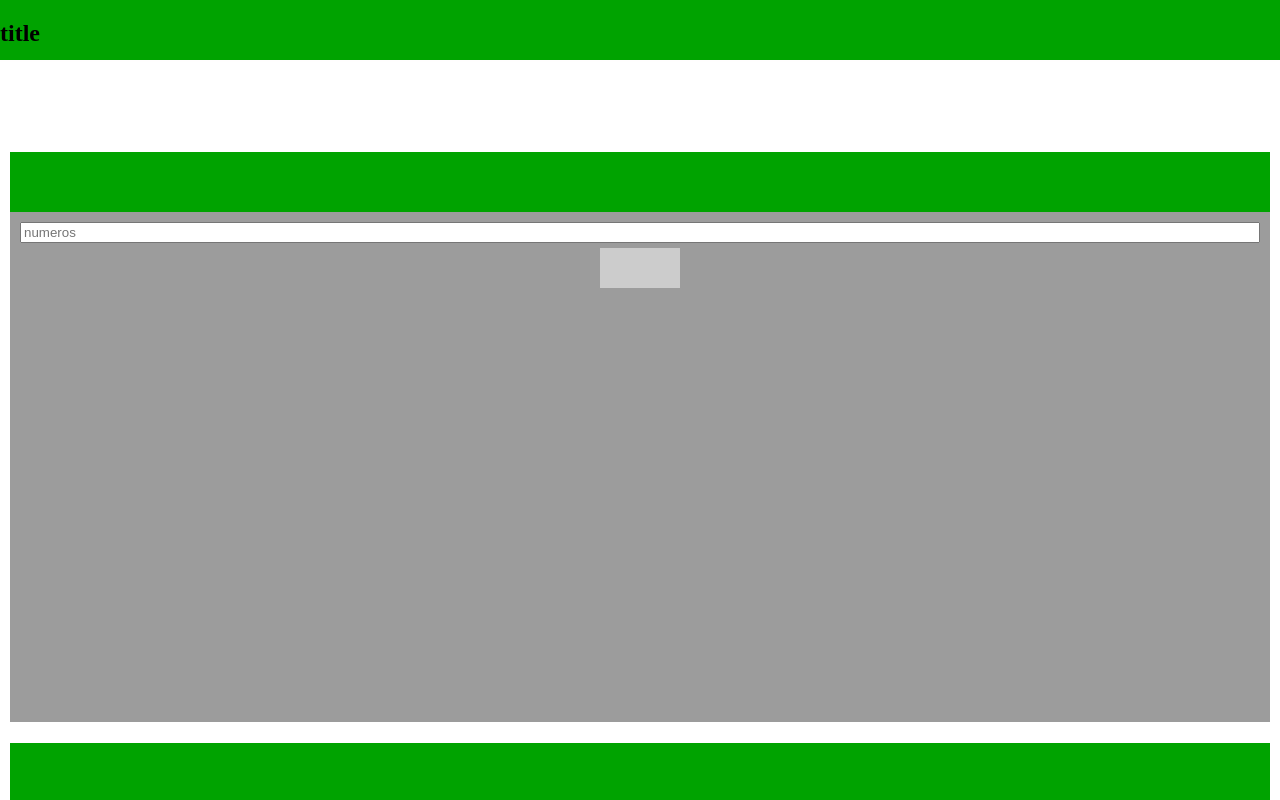
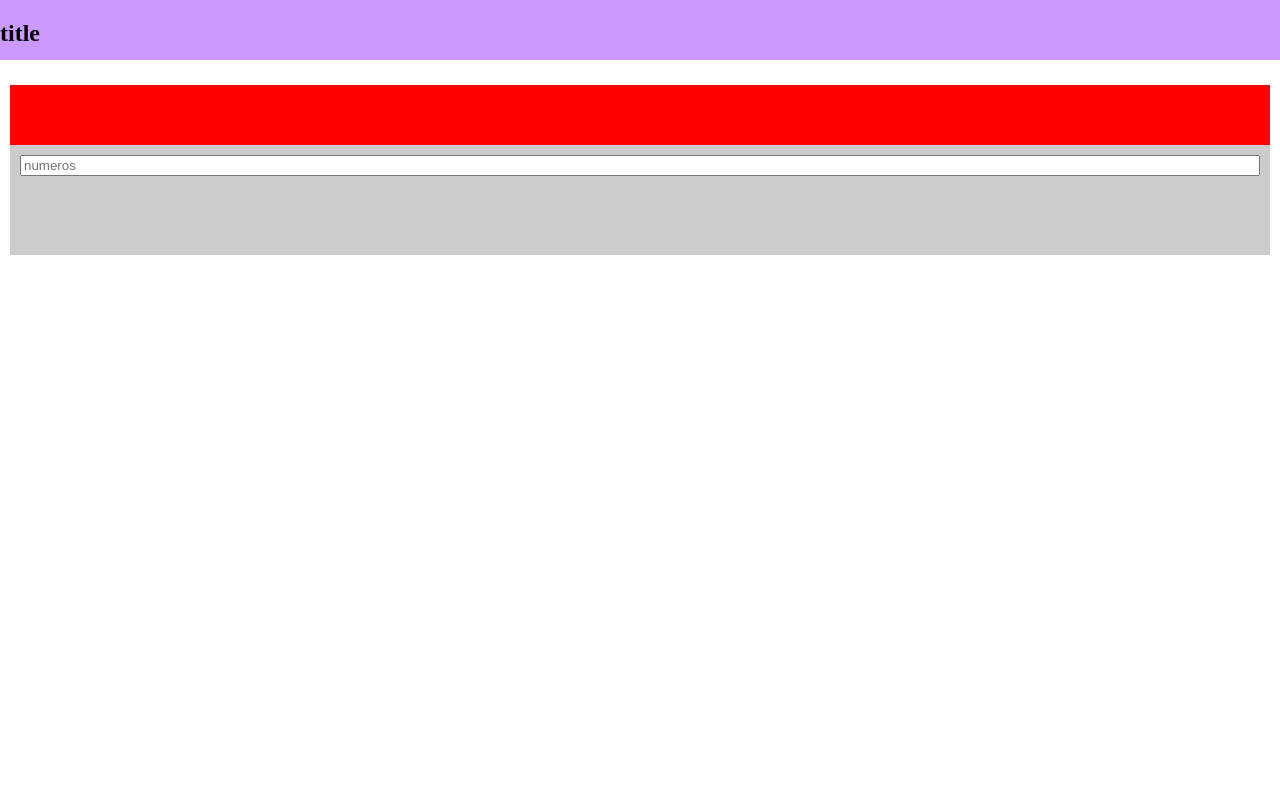
Before and after one commit to danslans/ApiDark, a plain HTML site: page index.html in a window 1280 px wide. Drawn offline with Linux system fonts and the light colour scheme.

Commit message:
attribute color

```diff
--- a/index.html
+++ b/index.html
@@ -11,37 +11,22 @@
 </head>
 
 <body>
-  <d-topbar#cccccc static>
-	<h2>title</h2>
+  <d-topbar color="rgb(204, 153, 255)" static >
+	<h2 color="{text:red,backgroundColor:blue}">title</h2>
     <d-menu>
       <d-item-menu></d-item-menu>
     </d-menu>
   </d-topbar>
   <d-principal-content>
     <d-content>
-      <d-topbar></d-topbar>
-      <d-content-section orientation="vertical" size=",500">
+      <d-topbar color="red"></d-topbar>
+      <d-content-section color="#cccccc" orientation="vertical" size=",100">
         <input type="text" placeholder="numeros">
         <div align="center" orientation="vertical" loop="5">
           <d-button></d-button>
         </div>
       </d-content-section>
     </d-content>
-
-    <d-content>
-        <d-topbar></d-topbar>
-        <d-content-section orientation="vertical" size=",500">
-          <input type="text" placeholder="numeros">
-          <div align="center center" orientation="horizontal">
-            <d-button></d-button>
-            <d-button></d-button>
-            <d-button></d-button>
-            <d-button></d-button>
-            <d-button></d-button>
-            <d-button></d-button>
-          </div>
-        </d-content-section>
-      </d-content>
   </d-principal-content>
 
   <!--<d-content>
--- a/js/scripts.js
+++ b/js/scripts.js
@@ -10,11 +10,6 @@ function appDark() {
 }
 
 function decideTypeElement(tagName, tagElement) {
-	var tagWithColor=tagName.split("#");
-	if(tagWithColor.length>1){
-		createAttribute("color",tagWithColor[1],tagElement);
-		tagName=tagWithColor[0];
-	}
 	switch (tagName) {
 		case "d-button":
 			createElement(tagName, tagElement);
@@ -57,37 +52,33 @@ function createElement(tagName, tagElement) {
 
 
 function loopDecideAttributesFromElement(tagElement, div) {
-	alert(tagElement.localName);
 	if (tagElement.attributes.length > 0) {
-		var style = "display:flex;";
+		var style = "";
 		for (let att of tagElement.attributes) {
-			alert(att.name);
 			switch (att.name) {
 				case "static":
-					div.style = "position:fixed;z-index:1";
+					style += "display:flex;position:fixed;z-index:1;";
 					break;
 				case "orientation":
 					switch (att.value) {
 						case "vertical":
-							style += "flex-direction:column;";
+							style += "display:flex;flex-direction:column;";
 							break;
 						case "horizontal":
-							style += "flex-direction:row; flex-wrap:wrap;";
+							style += "display:flex;flex-direction:row; flex-wrap:wrap;";
 							break;
 						default:
-							style += "flex-direction:row; flex-wrap:wrap;";
+							style += "display:flex;flex-direction:row; flex-wrap:wrap;";
 							break;
 					}
-					div.style = style;
 					break;
 				case "align":
 					var arrayAtt = att.value.split(" ");
 					if (arrayAtt.length > 1) {
-						style += "justify-content:" + arrayAtt[0] + "; align-content:" + arrayAtt[1] + ";";
+						style += "display:flex;justify-content:" + arrayAtt[0] + "; align-content:" + arrayAtt[1] + ";";
 					} else {
-						style += "align-items:" + arrayAtt[0] + ";";
+						style += "display:flex;align-items:" + arrayAtt[0] + ";";
 					}
-					div.style = style;
 					break;
 				case "size":
 					var arrayAtt = att.value.split(",");
@@ -95,18 +86,17 @@ function loopDecideAttributesFromElement(tagElement, div) {
 						style += "width:" + arrayAtt[0] + "px !important; height:" + arrayAtt[1] + " !important;";
 					} else if (arrayAtt[0] == "") {
 						style += "height:" + arrayAtt[1] + "px;";
-					}else{
+					} else {
 						style += "width:" + arrayAtt[0] + "px;";
 					}
-					div.style = style;
 					break;
 				case "loop":
 					var parent = tagElement.parentElement;
 					var divLoop = document.createElement(tagElement.localName);
 
 					for (let atri of tagElement.attributes) {
-						if(atri.name != "loop"){
-							createAttribute(atri.name,atri.value,divLoop);
+						if (atri.name != "loop") {
+							createAttribute(atri.name, atri.value, divLoop);
 						}
 					}
 
@@ -117,13 +107,20 @@ function loopDecideAttributesFromElement(tagElement, div) {
 
 						parent.appendChild(divLoop);
 					}
+					div.a
+					break;
+				case "color":
+					debugger;
+					let objectAtt= att.value.search("/\b{/");
+					style += "background-color:" + att.value+";";
 					break;
 			}
 		}
+		div.style = style;
 	}
 }
 
-function createAttribute(name,value,element){
+function createAttribute(name, value, element) {
 	var attr = document.createAttribute(name);
 	attr.value = value;
 	element.setAttributeNode(attr);
```
